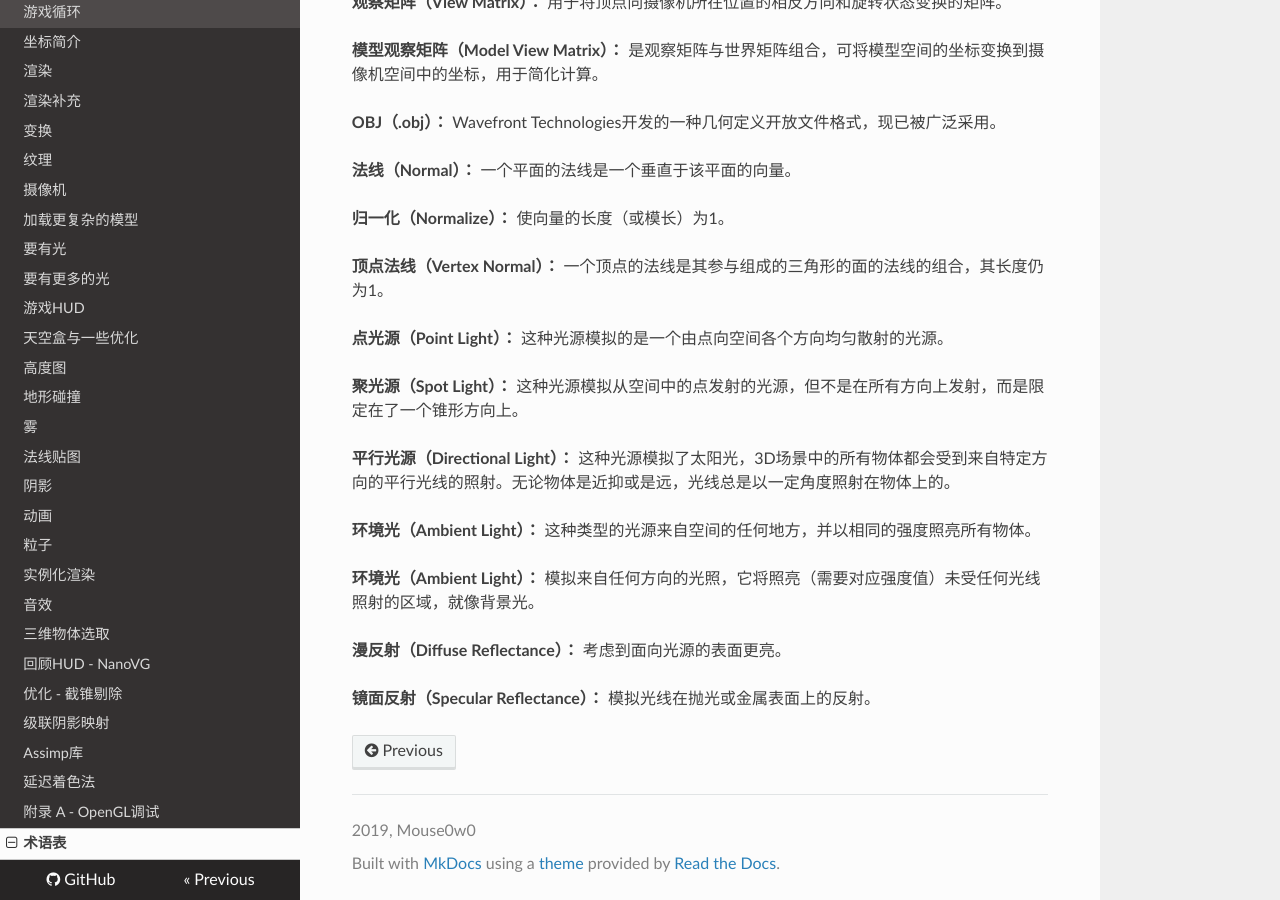
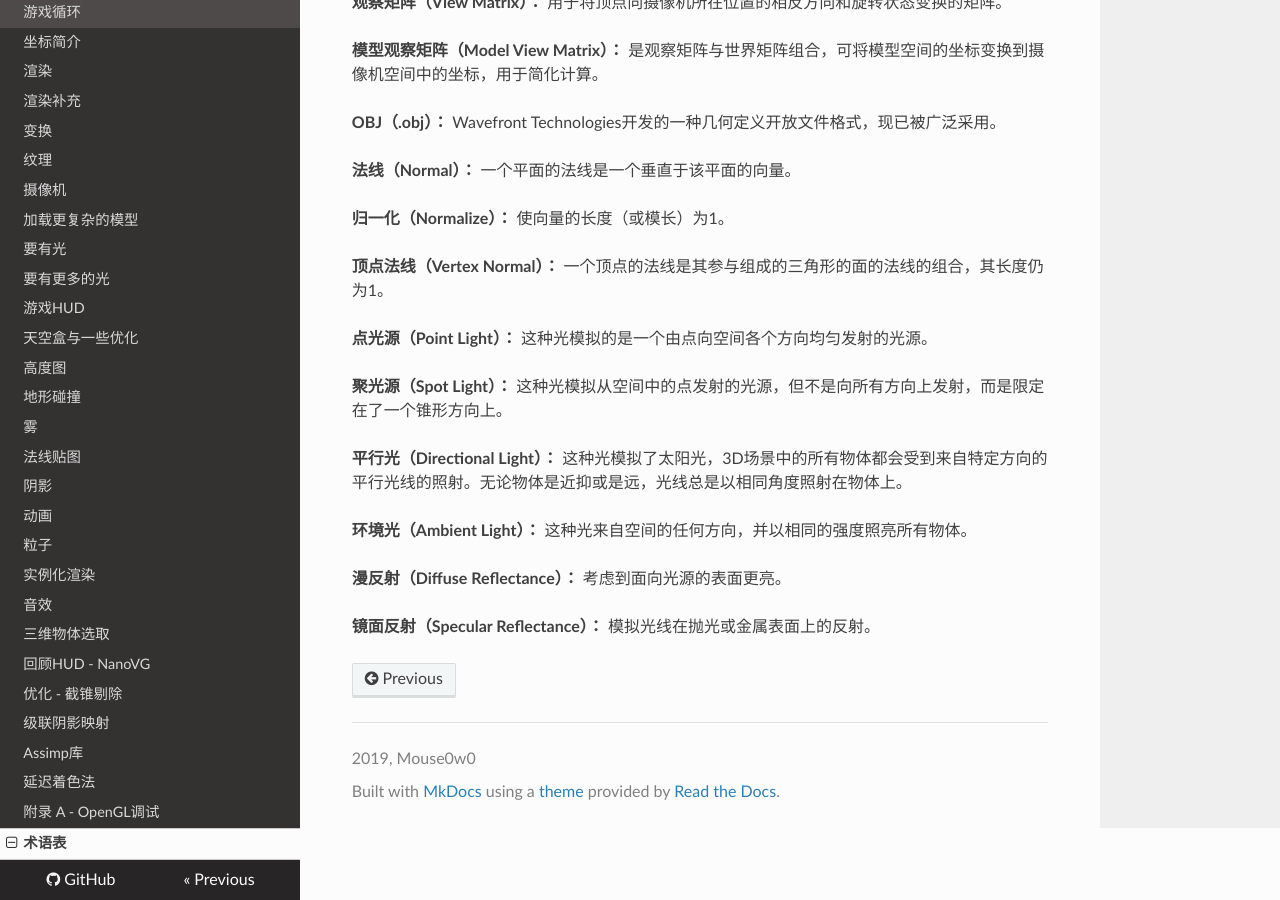
Before and after one commit to mouse0w0/lwjglbook-CN-Translation, an MkDocs documentation site: the page built from docs/glossary.md, in a window 1280 px wide and 900 px high, scrolled down 3129 px. Built offline with MkDocs 1.6.1, drawn with Linux system fonts in a browser that asks for light colours; nearby versions of some CDN libraries.

Commit message:
Update chatper 10

```diff
--- a/docs/glossary.md
+++ b/docs/glossary.md
@@ -116,15 +116,13 @@
 
 **顶点法线（Vertex Normal）：** 一个顶点的法线是其参与组成的三角形的面的法线的组合，其长度仍为1。
 
-**点光源（Point Light）：** 这种光源模拟的是一个由点向空间各个方向均匀散射的光源。
+**点光源（Point Light）：** 这种光模拟的是一个由点向空间各个方向均匀发射的光源。
 
-**聚光源（Spot Light）：** 这种光源模拟从空间中的点发射的光源，但不是在所有方向上发射，而是限定在了一个锥形方向上。
+**聚光源（Spot Light）：** 这种光模拟从空间中的点发射的光源，但不是向所有方向上发射，而是限定在了一个锥形方向上。
 
-**平行光源（Directional Light）：** 这种光源模拟了太阳光，3D场景中的所有物体都会受到来自特定方向的平行光线的照射。无论物体是近抑或是远，光线总是以一定角度照射在物体上的。
+**平行光（Directional Light）：** 这种光模拟了太阳光，3D场景中的所有物体都会受到来自特定方向的平行光线的照射。无论物体是近抑或是远，光线总是以相同角度照射在物体上。
 
-**环境光（Ambient Light）：** 这种类型的光源来自空间的任何地方，并以相同的强度照亮所有物体。
-
-**环境光（Ambient Light）：** 模拟来自任何方向的光照，它将照亮（需要对应强度值）未受任何光线照射的区域，就像背景光。
+**环境光（Ambient Light）：** 这种光来自空间的任何方向，并以相同的强度照亮所有物体。
 
 **漫反射（Diffuse Reflectance）：** 考虑到面向光源的表面更亮。
 
```
Also changed, not shown: docs/10-let-there-be-light.md (+4 -4 lines).
